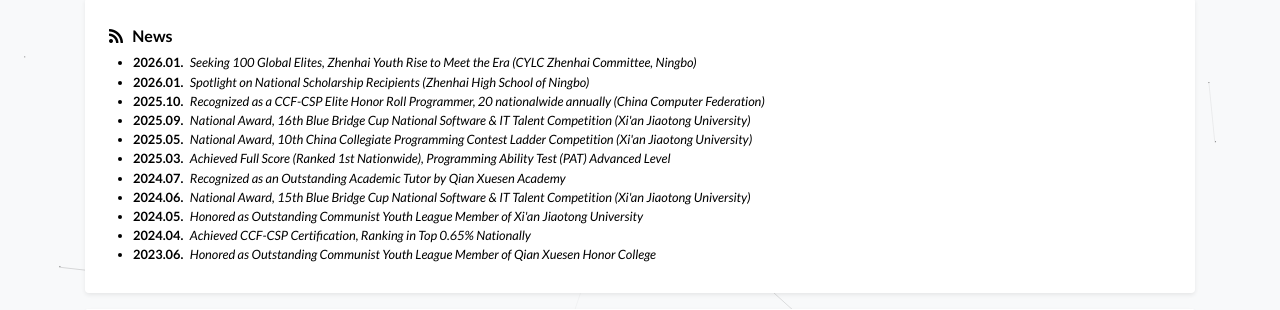
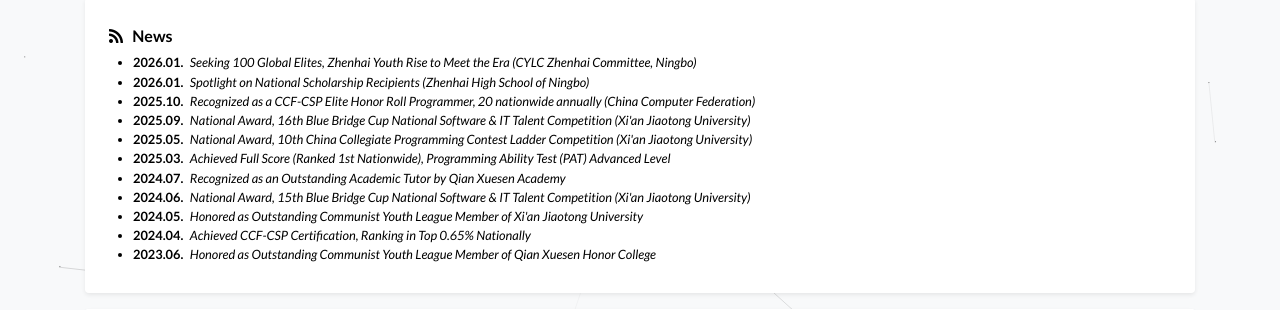
Before and after one commit to Shengxiang-Lin/Shengxiang-Lin.github.io, a Jekyll site: the page built from index.html, in a window 1280 px wide and 900 px high, scrolled down 1126 px. Shown: the part 405-715 px from the top of the window. Built offline with Jekyll 4.4.1, drawn with Linux system fonts in a browser that asks for light colours; a style sheet for code colours, icons or effects is not loaded.

Commit message:
Update profile.yml

```diff
--- a/_data/profile.yml
+++ b/_data/profile.yml
@@ -124,7 +124,7 @@ news:
   - name: Spotlight on National Scholarship Recipients (Zhenhai High School of Ningbo)
     date: 2026.01
     url: "https://mp.weixin.qq.com/s?__biz=MzI4NzYyMzk5MA==&mid=2247578879&idx=1&sn=aaf1623d52355c42059c5f7483a260c0&chksm=ea603dceca8a747c037812b400390c8a2698e20836a546037c60ca4919cf290b2be63efa7f61&mpshare=1&scene=23&srcid=0109XN9lhCukfr7K932NdMZj&sharer_shareinfo=7662b087a9a397b32760b63bf16b989d&sharer_shareinfo_first=e8f4e005e168e3dd46c2f85e9ae777a7#rd"
-  - name: Recognized as a CCF-CSP Elite Honor Roll Programmer, 20 nationalwide annually (China Computer Federation)
+  - name: Recognized as a CCF-CSP Elite Honor Roll Programmer, 20 nationwide annually (China Computer Federation)
     date: "2025.10"
     url: "https://www.ccf.org.cn/Focus/2025-10-28/850505.shtml"
   - name: National Award, 16th Blue Bridge Cup National Software & IT Talent Competition (Xi'an Jiaotong University)
```
